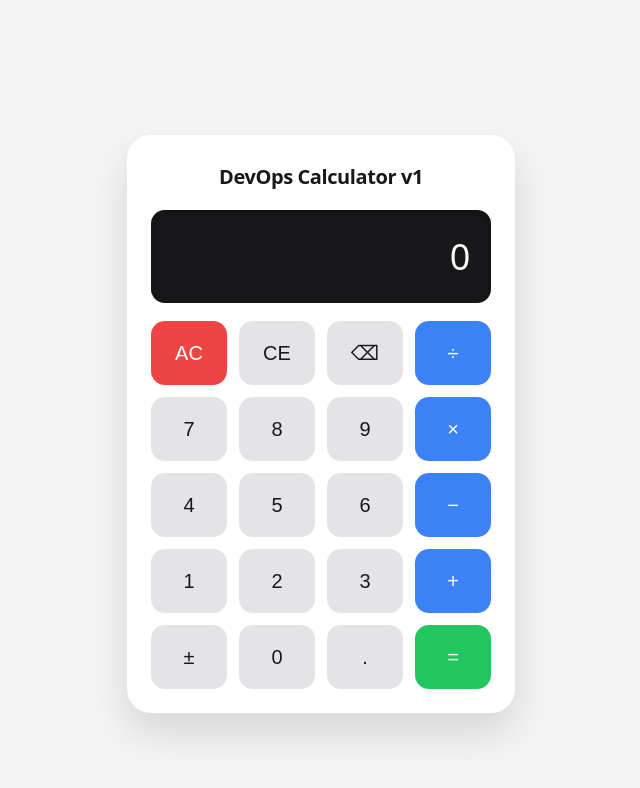
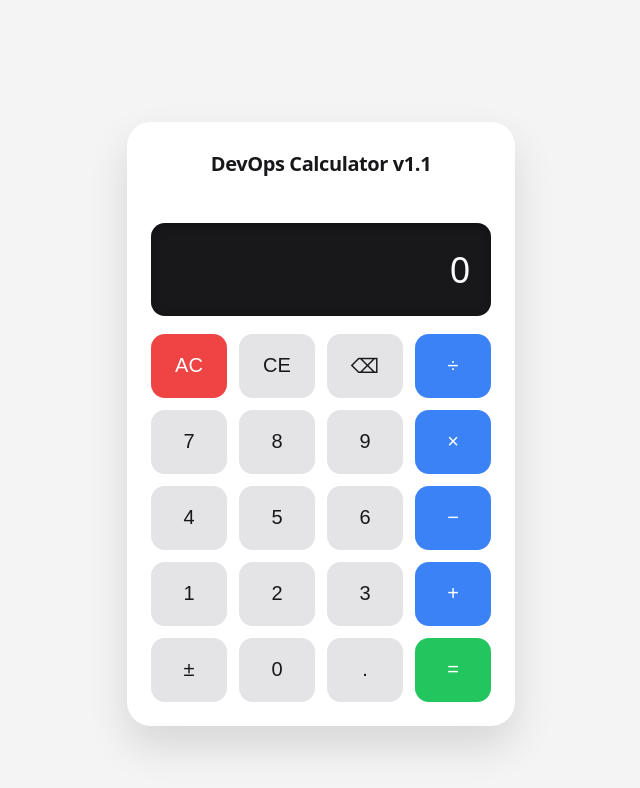
Before and after one commit to iJegorov/devops-calculator, a Next.js app: page / in a window 1280 px wide. Shown: the top 788 px of the page, without its empty margins (319-959 px from the left). Built offline with nearby package versions, Linux system fonts and the light colour scheme.

Commit message:
context input story

```diff
--- a/app/page.module.css
+++ b/app/page.module.css
@@ -154,4 +154,18 @@
     height: 56px;
     font-size: 1.15rem;
   }
+
+
 }
+
+.expression {
+  font-size: 0.95rem;
+  color: #888;
+  text-align: right;
+  min-height: 1.4em;
+  padding: 0 0.5rem 0.25rem;
+  overflow: hidden;
+  text-overflow: ellipsis;
+  white-space: nowrap;
+  opacity: 0.85;
+}
--- a/app/page.tsx
+++ b/app/page.tsx
@@ -8,10 +8,9 @@ import {
   type Operator,
 } from "../lib/calculator";
 
-
-
 export default function Home() {
   const [display, setDisplay] = useState("0");
+  const [expression, setExpression] = useState(""); // ← new: shows the full pressed commands
   const [previousValue, setPreviousValue] = useState<number | null>(null);
   const [operator, setOperator] = useState<Operator | null>(null);
   const [waitingForOperand, setWaitingForOperand] = useState(false);
@@ -20,17 +19,30 @@ export default function Home() {
     (digit: string) => {
       if (display === "Error") {
         setDisplay(digit);
+        setExpression(digit);
         setWaitingForOperand(false);
         return;
       }
 
       if (waitingForOperand) {
         setDisplay(digit);
+        setExpression((prev) => prev + " " + digit);
         setWaitingForOperand(false);
         return;
       }
 
-      setDisplay((prev) => (prev === "0" ? digit : prev + digit));
+      setDisplay((prev) => {
+        const next = prev === "0" ? digit : prev + digit;
+        setExpression((expr) => {
+          // Replace the last number in the expression with the updated one
+          if (expr === "" || /[+\-*/]\s*$/.test(expr)) {
+            return expr + next;
+          }
+          // Update the trailing number
+          return expr.replace(/(\d+\.?\d*)$/, next);
+        });
+        return next;
+      });
     },
     [display, waitingForOperand]
   );
@@ -38,23 +50,27 @@ export default function Home() {
   const inputDecimal = useCallback(() => {
     if (display === "Error") {
       setDisplay("0.");
+      setExpression("0.");
       setWaitingForOperand(false);
       return;
     }
 
     if (waitingForOperand) {
       setDisplay("0.");
+      setExpression((prev) => prev + " 0.");
       setWaitingForOperand(false);
       return;
     }
 
     if (!display.includes(".")) {
       setDisplay((prev) => prev + ".");
+      setExpression((prev) => prev + ".");
     }
   }, [display, waitingForOperand]);
 
   const clearAll = useCallback(() => {
     setDisplay("0");
+    setExpression("");
     setPreviousValue(null);
     setOperator(null);
     setWaitingForOperand(false);
@@ -63,6 +79,8 @@ export default function Home() {
   const clearEntry = useCallback(() => {
     setDisplay("0");
     setWaitingForOperand(false);
+    // Remove the last number from the expression
+    setExpression((prev) => prev.replace(/(\s*[+\-*/]?\s*\d+\.?\d*)$/, "").trim());
   }, []);
 
   const backspace = useCallback(() => {
@@ -70,25 +88,32 @@ export default function Home() {
 
     setDisplay((prev) => {
       if (prev.length <= 1 || (prev.length === 2 && prev.startsWith("-"))) {
+        setExpression((expr) => expr.replace(/(\d+\.?\d*)$/, "").trim());
         return "0";
       }
-      return prev.slice(0, -1);
+      const next = prev.slice(0, -1);
+      setExpression((expr) => expr.replace(/(\d+\.?\d*)$/, next));
+      return next;
     });
   }, [display, waitingForOperand]);
 
   const toggleSign = useCallback(() => {
     if (display === "Error" || display === "0") return;
 
-    setDisplay((prev) =>
-      prev.startsWith("-") ? prev.slice(1) : `-${prev}`
-    );
+    setDisplay((prev) => {
+      const next = prev.startsWith("-") ? prev.slice(1) : `-${prev}`;
+      setExpression((expr) => expr.replace(/(-?\d+\.?\d*)$/, next));
+      return next;
+    });
   }, [display]);
 
   const inputPercent = useCallback(() => {
     if (display === "Error") return;
 
     const value = Number(display);
-    setDisplay(formatDisplay(value / 100));
+    const percent = formatDisplay(value / 100);
+    setDisplay(percent);
+    setExpression((prev) => prev.replace(/(-?\d+\.?\d*)$/, percent));
     setWaitingForOperand(true);
   }, [display]);
 
@@ -103,11 +128,13 @@ export default function Home() {
 
       if (previousValue === null) {
         setPreviousValue(current);
+        setExpression(formatDisplay(current) + " " + nextOperator);
       } else if (operator && !waitingForOperand) {
         const result = calculate(previousValue, current, operator);
 
         if (result === null) {
           setDisplay("Error");
+          setExpression("Error");
           setPreviousValue(null);
           setOperator(null);
           setWaitingForOperand(true);
@@ -117,6 +144,10 @@ export default function Home() {
         const formatted = formatDisplay(result);
         setDisplay(formatted);
         setPreviousValue(Number(formatted));
+        setExpression((prev) => prev + " " + nextOperator);
+      } else {
+        // Just change the operator
+        setExpression((prev) => prev.replace(/[+\-*/]\s*$/, nextOperator + " "));
       }
 
       setOperator(nextOperator);
@@ -135,8 +166,11 @@ export default function Home() {
 
     if (result === null) {
       setDisplay("Error");
+      setExpression("Error");
     } else {
-      setDisplay(formatDisplay(result));
+      const formatted = formatDisplay(result);
+      setDisplay(formatted);
+      setExpression((prev) => prev + " = " + formatted);
     }
 
     setPreviousValue(null);
@@ -192,8 +226,14 @@ export default function Home() {
   return (
     <main className={styles.container}>
       <div className={styles.calculator}>
-        <h1>DevOps Calculator v1</h1>
+        <h1>DevOps Calculator v1.1</h1>
 
+        {/* Expression line (shows the pressed commands) */}
+        <div className={styles.expression} aria-live="polite">
+          {expression || "\u00A0"}
+        </div>
+
+        {/* Main result / current number */}
         <div className={styles.display} aria-live="polite">
           {display}
         </div>
@@ -234,9 +274,6 @@ export default function Home() {
           <button onClick={handleEquals} className={styles.equals}>
             =
           </button>
-
-          {/* Optional extra row if you want % */}
-          {/* <button onClick={inputPercent}>%</button> */}
         </div>
       </div>
     </main>
```
